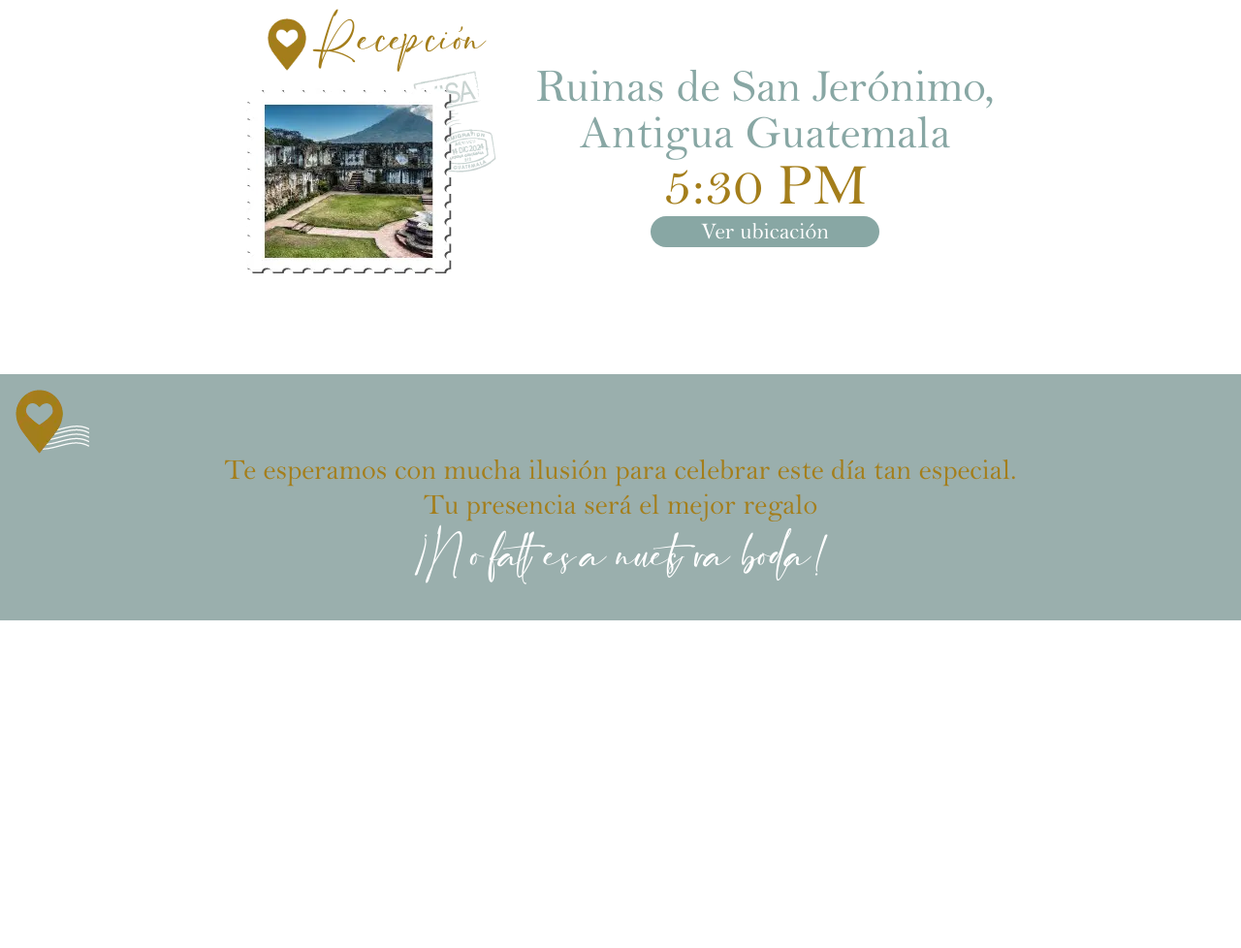
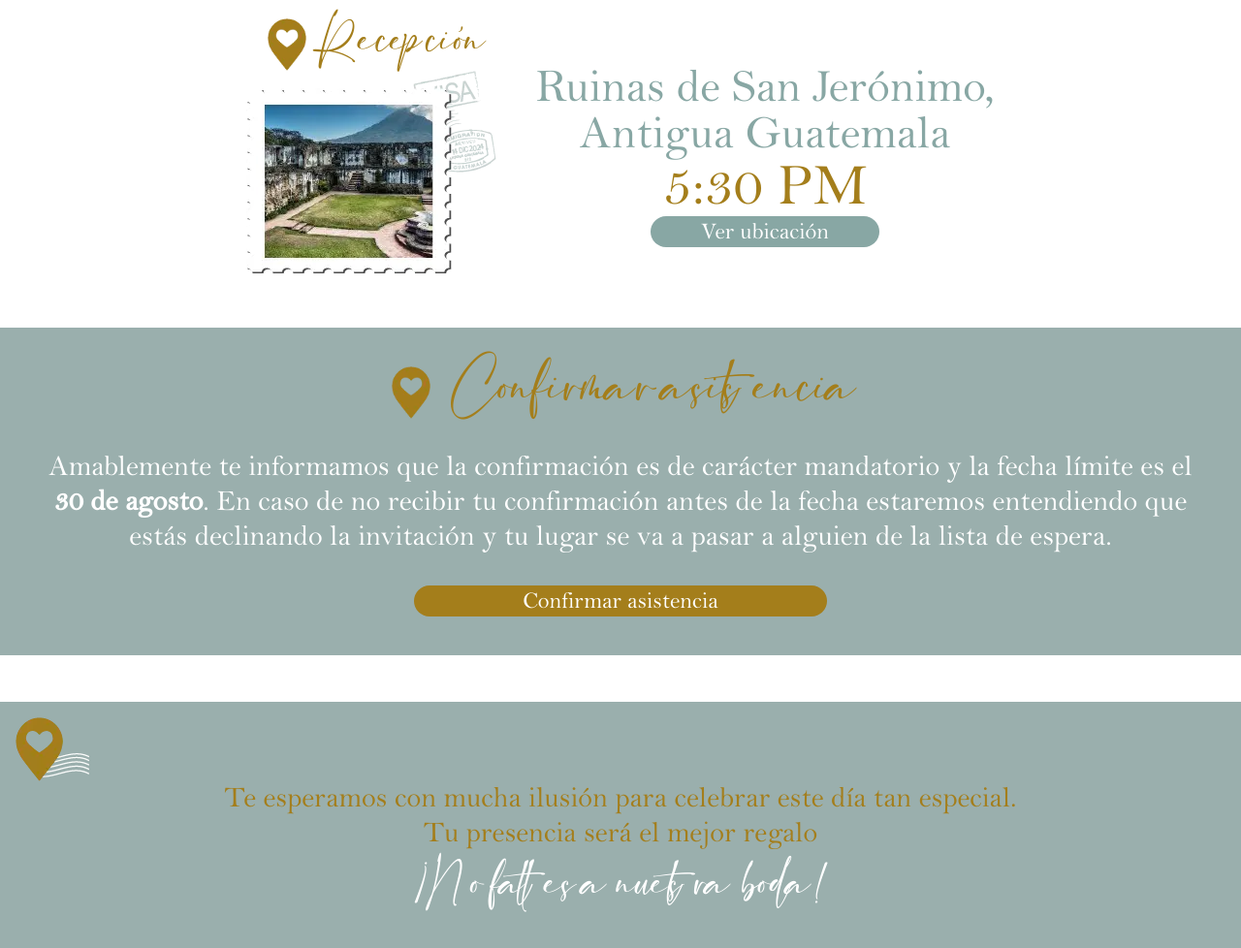
Before and after one commit to MigueMat4/bodamarcoykei, an Astro site: page / in a window 1280 px wide. Shown: the part 1765-2743 px from the top of the page at 97% size. Before the commit the page ends 2405 px from the top, so only its background shows below. Built offline with nearby package versions, Linux system fonts and the light colour scheme; Astro itself is replaced by a stand-in of ours.

Commit message:
add confirm assistance

```diff
--- /dev/null
+++ b/src/components/Confirm.astro
@@ -0,0 +1,18 @@
+---
+import { Image } from 'astro:assets';
+import ruins from '../images/ruins.webp';
+import pinHeart from '../images/pin_heart.webp';
+---
+
+<section class="py-10 bg-[#9AAFAD] text-white">
+    <p class="text-[#A47E1B] text-2xl sm:text-4xl text-title">
+        <Image src={pinHeart} alt="Decoración" class="w-10 inline-block mx-2" />
+        Confirmar asistencia
+    </p>
+    <p class="p-4 sm:p-8 m-0 text-xl sm:text-3xl">Amablemente te informamos que la confirmación es de carácter mandatorio y la fecha límite
+        es el <strong>30 de agosto</strong>. En caso de no recibir tu confirmación antes de la fecha
+        estaremos entendiendo que estás declinando la invitación y tu lugar se va a pasar a alguien
+        de la lista de espera.
+    </p>
+    <p class="secondary-button w-9/12 sm:w-1/3 mx-auto"><a href="https://wa.link/lwueoo" target="_blank">Confirmar asistencia</a></p>
+</section>
--- a/src/layouts/Layout.astro
+++ b/src/layouts/Layout.astro
@@ -68,4 +68,10 @@ const { title } = Astro.props;
     	color: #fff;
     	cursor: pointer;
 	}
+	.secondary-button {
+		background-color: #a47e1b;
+    	border-radius: 30px;
+    	color: #fff;
+    	cursor: pointer;
+	}
 </style>
--- a/src/pages/index.astro
+++ b/src/pages/index.astro
@@ -3,6 +3,7 @@ import Layout from '../layouts/Layout.astro';
 import Counter from '../components/Counter.astro';
 import Ceremony from '../components/Ceremony.astro';
 import Reception from '../components/Reception.astro';
+import Confirm from '../components/Confirm.astro';
 ---
 
 <Layout title="Boda Marco y Kei">
@@ -14,5 +15,6 @@ import Reception from '../components/Reception.astro';
 		<Counter />
 		<Ceremony />
 		<Reception />
+		<Confirm />
 	</main>
 </Layout>
```
